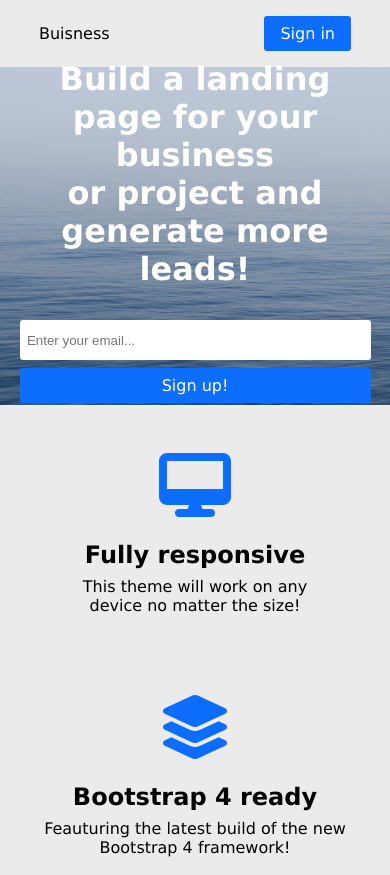
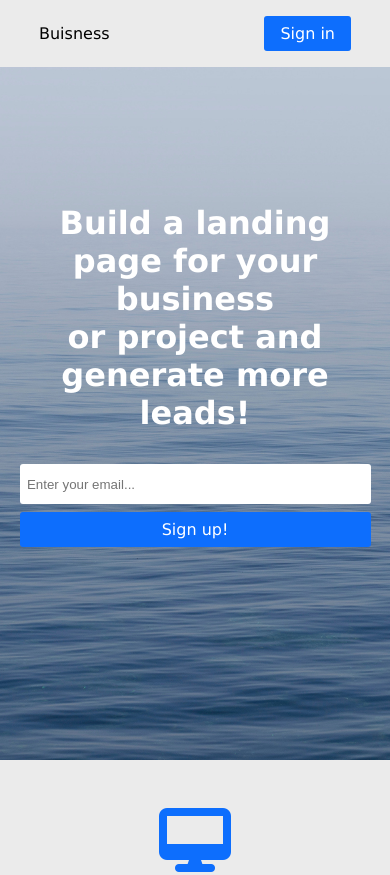
Before and after one commit to SUN4S/tarpinis-darbas, a plain HTML site: page index.html in a window 390 px wide. Shown: the top 875 px of the page. Drawn offline with Linux system fonts and the light colour scheme.

Commit message:
Fixes up media query issues

```diff
--- a/resources/styles/scss/sections/_header.scss
+++ b/resources/styles/scss/sections/_header.scss
@@ -1,4 +1,5 @@
 header {
+  position: fixed;
   display: flex;
   justify-content: space-between;
   width: 100%;
--- a/resources/styles/scss/sections/_media.scss
+++ b/resources/styles/scss/sections/_media.scss
@@ -1,5 +1,16 @@
+@media only screen and (max-width: 480px) {
+  .signup {
+    height: 90vh;
+  }
+
+  .bottomsignup {
+    height: 50vh;
+  }
+}
+
 @media only screen and (max-width: 768px) {
   .signup {
+
     h1 {
       width: 90%;
     }
@@ -60,6 +71,7 @@
   }
 
   .bottomsignup {
+
     h2 {
       width: 90%;
     }
```
Also changed, not shown: resources/styles/css/style.css, 1 other file.
